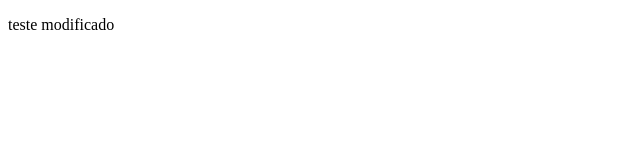
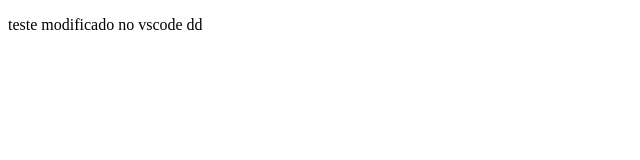
Before and after one commit to Rangel-Castro/aula-tabela, a plain HTML site: page index.html in a window 1280 px wide. Shown: the whole page, without its empty margins (0-640 px from the left). Drawn offline with Linux system fonts and the light colour scheme.

Commit message:
alteração da frase

```diff
--- a/index.html
+++ b/index.html
@@ -9,7 +9,7 @@
 
 </head>
 <body>
-   <p>teste modificado</p>
+   <p>teste modificado no vscode dd</p>
 
 </body>
 </html>
```
